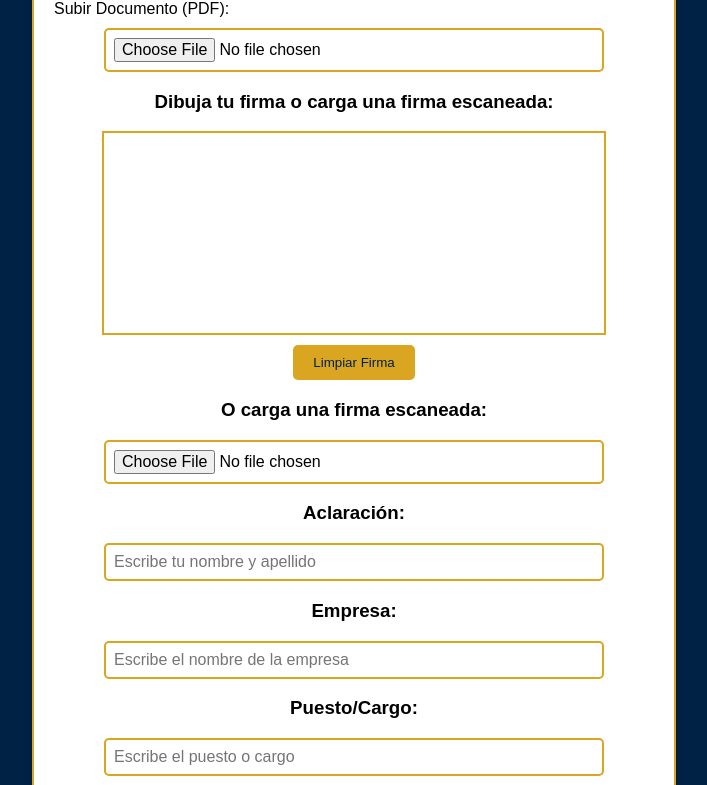
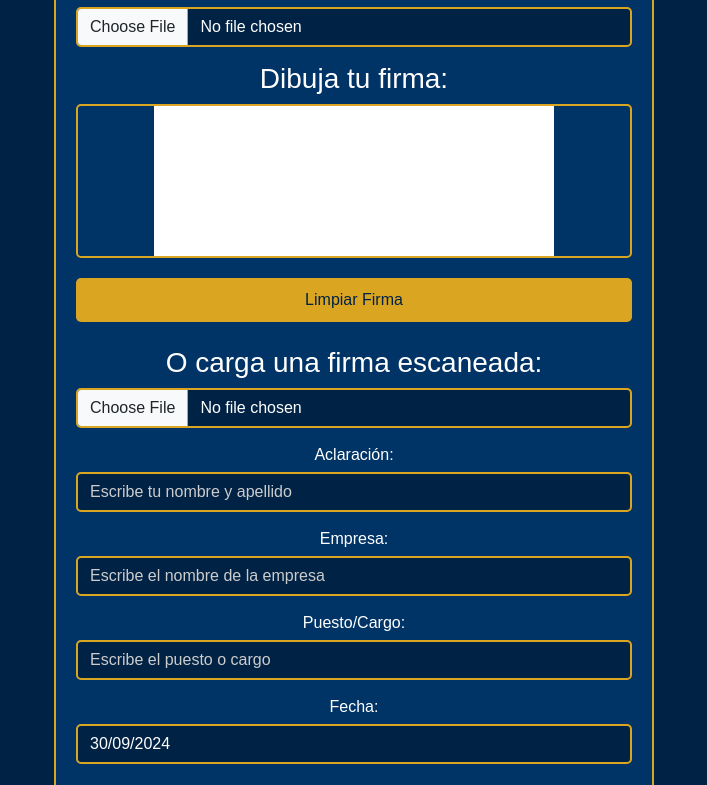
Before and after one commit to pbascoy67/ClonadorEC, a plain HTML site: page index.html in a window 1280 px wide. Shown: the part 110-895 px from the top of the page, without its empty margins (286-993 px from the left). Drawn offline with nearby package versions, Linux system fonts and the light colour scheme.

Commit message:
Add files via upload

```diff
--- a/index.html
+++ b/index.html
@@ -4,60 +4,88 @@
     <meta charset="UTF-8">
     <title>Firma de Documentos</title>
     <meta name="viewport" content="width=device-width, initial-scale=1.0">
+    <!-- Enlazar Bootstrap CSS -->
+    <link href="https://cdn.jsdelivr.net/npm/bootstrap@5.3.0/dist/css/bootstrap.min.css" rel="stylesheet">
     <style>
-        /* Estilos CSS */
+        /* Estilos personalizados */
         body {
+            background-color: #002244; /* Fondo azul oscuro */
+            color: #ffffff; /* Texto blanco */
             font-family: Arial, sans-serif;
-            background-color: #002244; /* Fondo azul oscuro */
             margin: 0;
             padding: 0;
         }
 
         .container {
-            background-color: #ffffff;
+            background-color: #003366; /* Azul un poco más claro para el contenedor */
             margin: 20px auto;
             padding: 20px;
             max-width: 600px;
             border-radius: 10px;
-            box-shadow: 0 4px 8px rgba(0, 0, 0, 0.1);
             border: 2px solid #DAA520; /* Borde dorado */
         }
 
-        h2, h3 {
+        h2, h3, label {
+            color: #ffffff; /* Texto blanco */
             text-align: center;
-            color: #000000; /* Texto en negro */
         }
 
-        input[type="file"], input[type="text"], input[type="date"] {
-            display: block;
-            margin: 10px auto;
-            width: 80%;
-            padding: 8px;
-            font-size: 16px;
+        .form-control {
+            background-color: #002244;
+            color: #ffffff;
             border: 2px solid #DAA520; /* Borde dorado */
             border-radius: 5px;
         }
 
-        canvas {
-            display: block;
-            margin: 0 auto;
+        .form-control::placeholder {
+            color: #cccccc;
+        }
+
+        .form-control:focus {
+            background-color: #002244;
+            color: #ffffff;
+            border-color: #FFD700; /* Dorado más brillante al enfocar */
+            box-shadow: none;
+        }
+
+        .signature-pad {
             border: 2px solid #DAA520; /* Borde dorado */
+            border-radius: 5px;
+            margin-bottom: 10px;
             touch-action: none; /* Evitar problemas en dispositivos táctiles */
         }
 
         button {
-            display: block;
-            margin: 10px auto;
-            padding: 10px 20px;
             background-color: #DAA520; /* Fondo dorado */
             color: #002244; /* Texto azul oscuro */
             border: none;
             border-radius: 5px;
             cursor: pointer;
+            width: 100%;
+            padding: 10px;
+            font-size: 16px;
+            margin-top: 10px;
         }
 
         button:hover {
-            background-color: #C5A000; /* Un dorado más oscuro para el hover */
+            background-color: #FFD700; /* Dorado más brillante al pasar el cursor */
+        }
+
+        /* Ajustes para etiquetas y campos */
+        .form-group {
+            margin-bottom: 15px;
+        }
+
+        label {
+            display: block;
+            margin-bottom: 5px;
+        }
+
+        /* Ajustes para el canvas */
+        #canvasFirma {
+            display: block;
+            margin: 0 auto;
+            background-color: #ffffff;
         }
     </style>
     <!-- Librerías necesarias -->
@@ -69,38 +97,50 @@
         <h2>Firma de Documentos</h2>
 
         <!-- Cargar documento -->
-        <label for="documento">Subir Documento (PDF):</label>
-        <input type="file" id="documento" accept=".pdf" />
+        <div class="form-group">
+            <label for="documento">Subir Documento (PDF):</label>
+            <input type="file" class="form-control" id="documento" accept=".pdf" />
+        </div>
 
         <!-- Canvas para la firma -->
-        <h3>Dibuja tu firma o carga una firma escaneada:</h3>
-        <canvas id="canvasFirma" width="500" height="200"></canvas>
+        <h3>Dibuja tu firma:</h3>
+        <div class="signature-pad">
+            <canvas id="canvasFirma" width="400" height="150"></canvas>
+        </div>
         <button id="clearCanvas">Limpiar Firma</button>
 
         <!-- Botón para subir la firma escaneada -->
-        <h3>O carga una firma escaneada:</h3>
-        <input type="file" id="uploadSignature" accept="image/*" />
+        <h3 class="mt-4">O carga una firma escaneada:</h3>
+        <div class="form-group">
+            <input type="file" class="form-control" id="uploadSignature" accept="image/*" />
+        </div>
 
-        <!-- Campo para Aclaración -->
-        <h3>Aclaración:</h3>
-        <input type="text" id="nombreApellido" placeholder="Escribe tu nombre y apellido" />
-
-        <!-- Campo para Empresa -->
-        <h3>Empresa:</h3>
-        <input type="text" id="nombreEmpresa" placeholder="Escribe el nombre de la empresa" />
-
-        <!-- Campo para Puesto/Cargo -->
-        <h3>Puesto/Cargo:</h3>
-        <input type="text" id="nombrePuesto" placeholder="Escribe el puesto o cargo" />
-
-        <!-- Campo para Fecha -->
-        <h3>Fecha:</h3>
-        <input type="text" id="fecha" />
+        <!-- Campos adicionales -->
+        <div class="form-group">
+            <label for="nombreApellido">Aclaración:</label>
+            <input type="text" class="form-control" id="nombreApellido" placeholder="Escribe tu nombre y apellido" />
+        </div>
+        <div class="form-group">
+            <label for="nombreEmpresa">Empresa:</label>
+            <input type="text" class="form-control" id="nombreEmpresa" placeholder="Escribe el nombre de la empresa" />
+        </div>
+        <div class="form-group">
+            <label for="nombrePuesto">Puesto/Cargo:</label>
+            <input type="text" class="form-control" id="nombrePuesto" placeholder="Escribe el puesto o cargo" />
+        </div>
+        <div class="form-group">
+            <label for="fecha">Fecha:</label>
+            <input type="text" class="form-control" id="fecha" />
+        </div>
 
         <!-- Botón para procesar y descargar -->
         <button id="descargar">Descargar Documento Firmado</button>
     </div>
 
+    <!-- Enlazar Bootstrap JS y dependencias -->
+    <script src="https://cdn.jsdelivr.net/npm/bootstrap@5.3.0/dist/js/bootstrap.bundle.min.js"></script>
+
+    <!-- Tu código JavaScript -->
     <script>
         // Inicializar el canvas
         const canvas = document.getElementById('canvasFirma');
```
